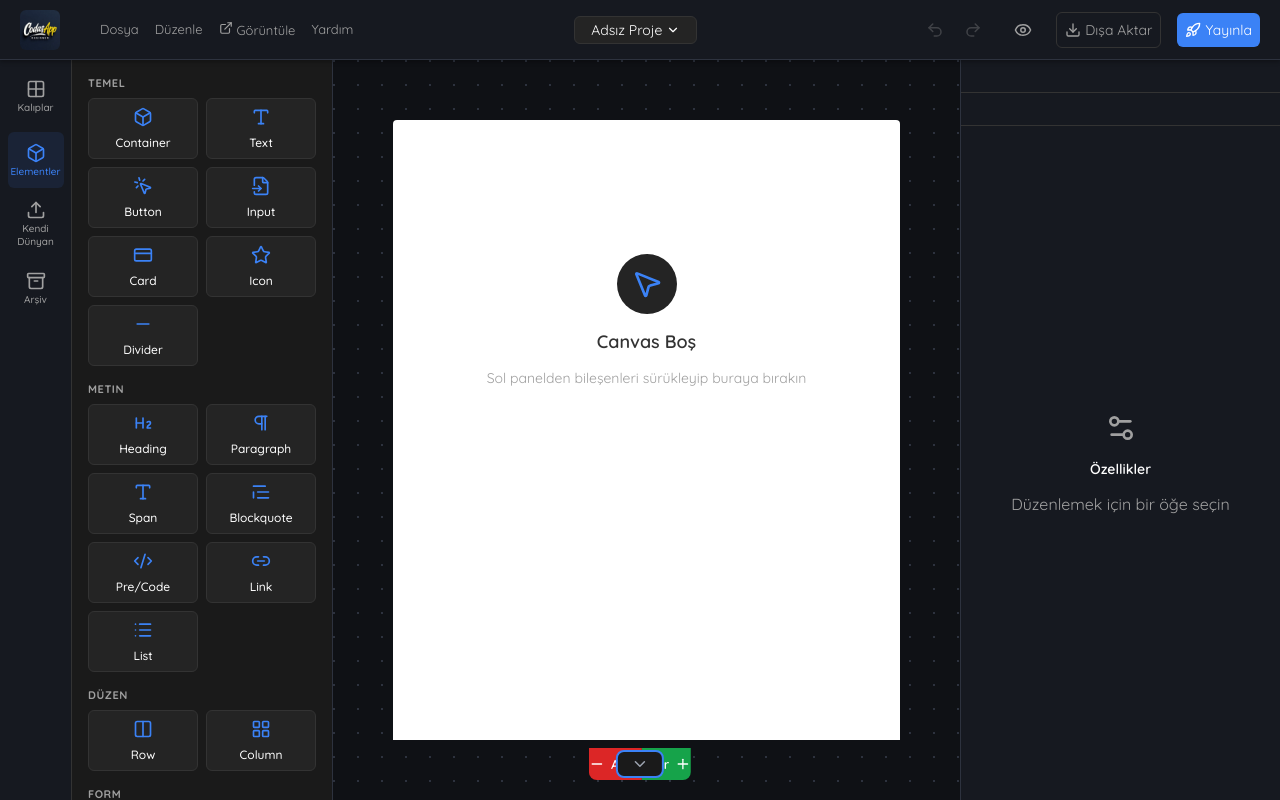
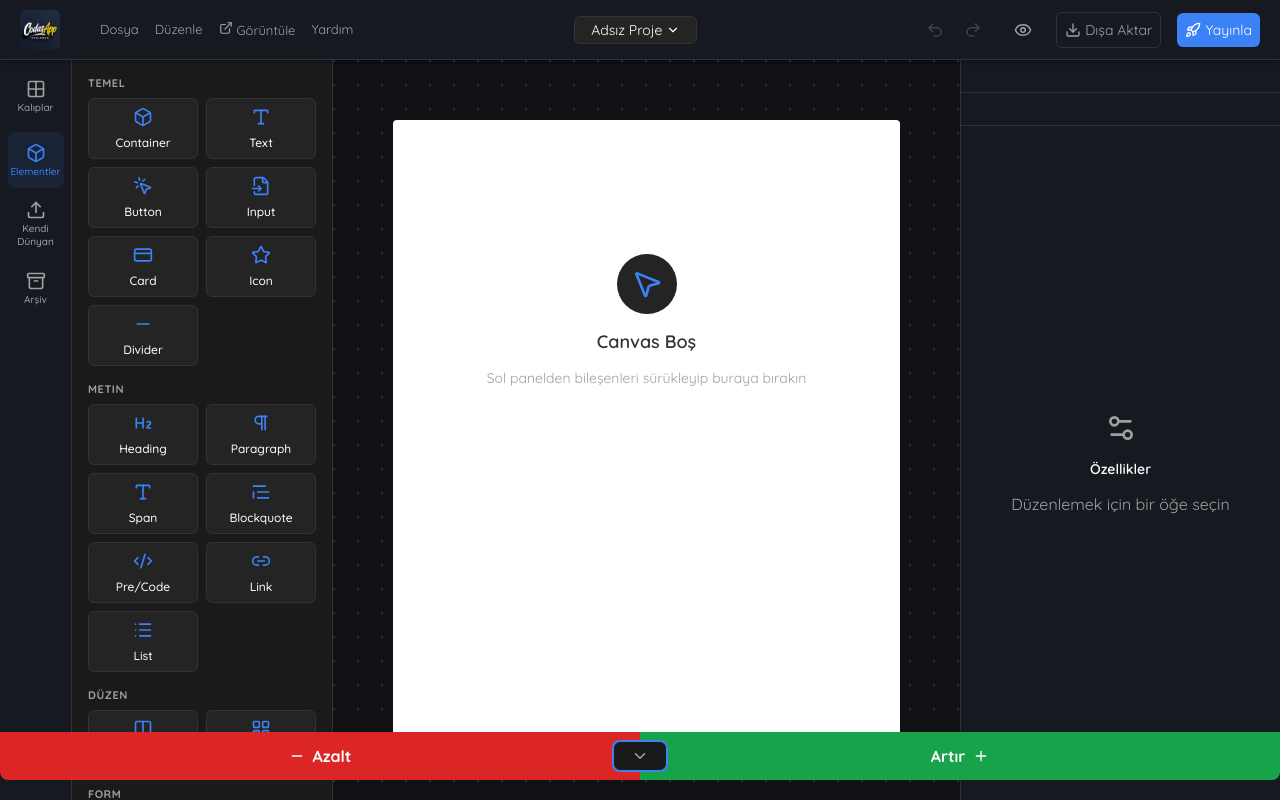
Before and after one commit to alperencolgecen/codasapp-designer, a React (Vite) app: page / in a window 1280 px wide. Built offline with nearby package versions, Linux system fonts and the light colour scheme.

Commit message:
fix: increase bar height to 48px, larger handle, bigger font
- Bar height increased from 32px to 48px
- Handle enlarged to 56x32px
- Label font size 16px, weight 700, gap 8px
- Full viewport width (100vw) with max 1400px

```diff
--- a/src/styles/CanvasArea.css
+++ b/src/styles/CanvasArea.css
@@ -56,9 +56,9 @@
 }
 
 .canvas-resize-bar {
-  width: 100%;
+  width: 100vw;
   max-width: 1400px;
-  height: 32px;
+  height: 48px;
   display: flex;
   flex-shrink: 0;
   border-radius: 0 0 8px 8px;
@@ -72,8 +72,8 @@
   top: 50%;
   left: 50%;
   transform: translate(-50%, -50%);
-  width: 48px;
-  height: 28px;
+  width: 56px;
+  height: 32px;
   display: flex;
   align-items: center;
   justify-content: center;
@@ -107,9 +107,9 @@
   display: flex;
   align-items: center;
   justify-content: center;
-  gap: 6px;
-  font-size: 13px;
-  font-weight: 600;
+  gap: 8px;
+  font-size: 16px;
+  font-weight: 700;
   color: #fff;
   background: #dc2626;
 }
@@ -119,9 +119,9 @@
   display: flex;
   align-items: center;
   justify-content: center;
-  gap: 6px;
-  font-size: 13px;
-  font-weight: 600;
+  gap: 8px;
+  font-size: 16px;
+  font-weight: 700;
   color: #fff;
   background: #16a34a;
 }
```
